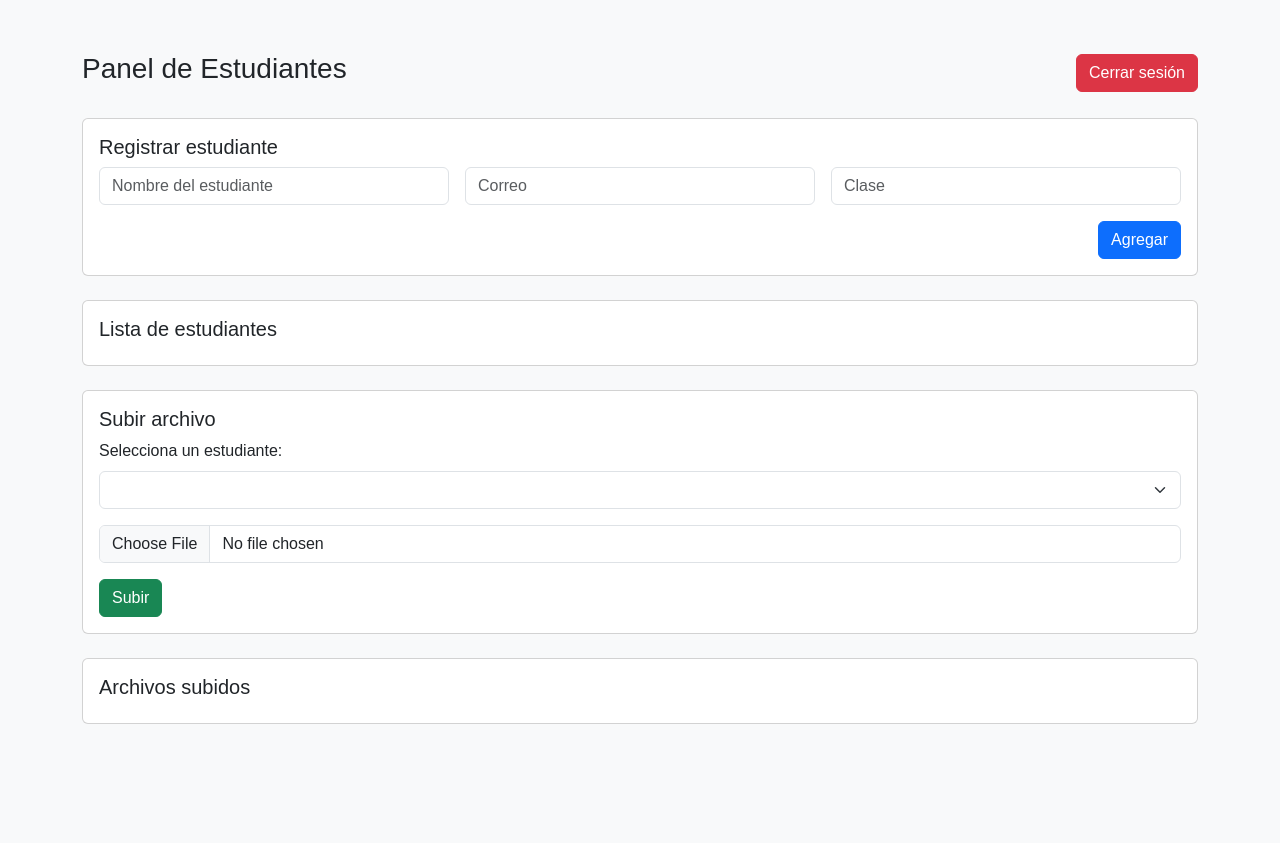
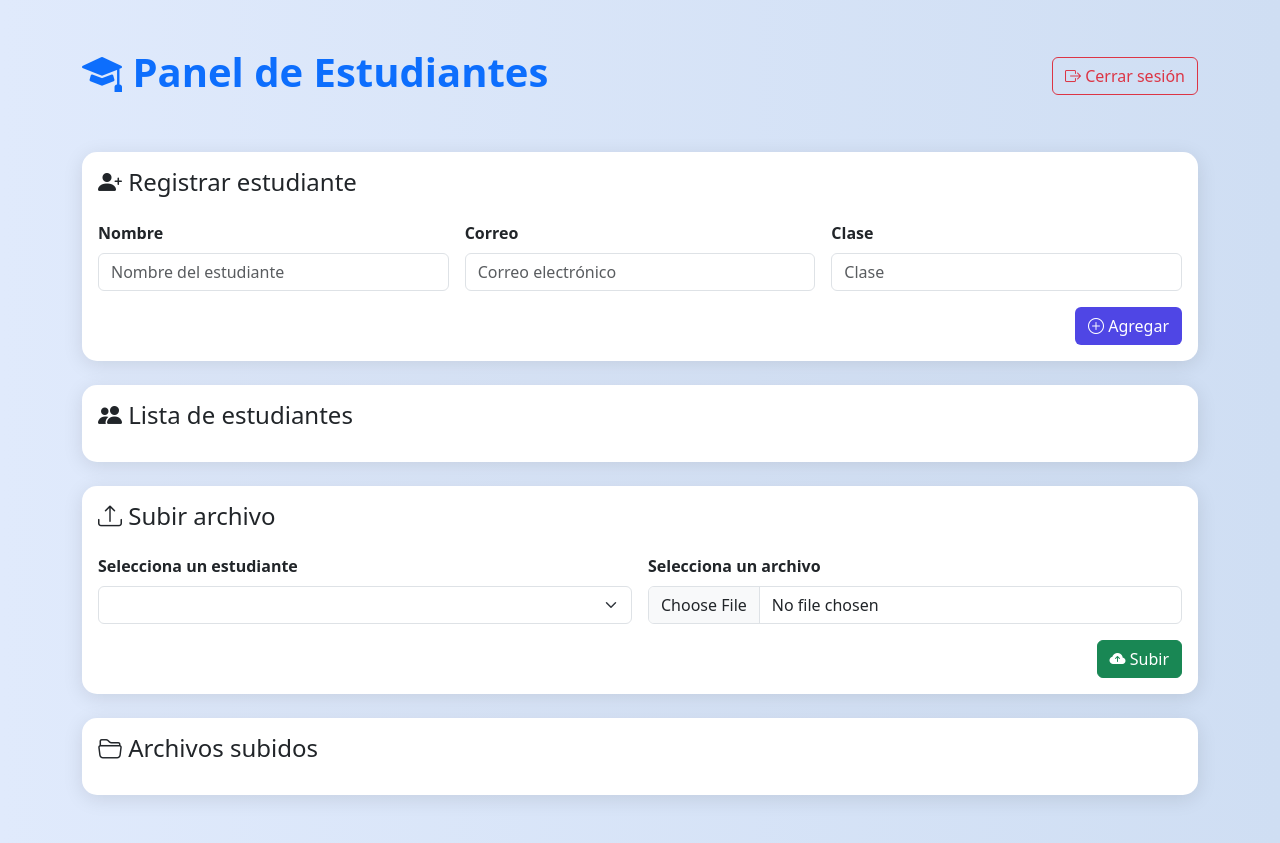
Before and after one commit to RicardoJB1/Cloud_computing-, a plain HTML site: page dashboard.html in a window 1280 px wide. Before the commit the page ends 800 px from the top, so only its background shows below. Drawn offline with nearby package versions, Linux system fonts and the light colour scheme; no server answers.

Commit message:
agregando mas esilos

```diff
--- a/dashboard.html
+++ b/dashboard.html
@@ -2,7 +2,7 @@
 <html lang="es">
 <head>
   <meta charset="UTF-8">
-  <title>Panel - Estudiantes</title>
+  <title>Panel de Estudiantes</title>
 
   <!-- Bootstrap CSS -->
   <link
@@ -10,36 +10,71 @@
     rel="stylesheet"
   />
 
+  <!-- Íconos (opcional para darle vida a los botones) -->
+  <link rel="stylesheet" href="https://cdn.jsdelivr.net/npm/bootstrap-icons@1.10.5/font/bootstrap-icons.css">
+
+  <!-- Estilos personalizados -->
+  <style>
+    body {
+      background: linear-gradient(to right, #e0eafc, #cfdef3);
+      min-height: 100vh;
+    }
+    .card {
+      box-shadow: 0 4px 20px rgba(0, 0, 0, 0.1);
+      border: none;
+      border-radius: 15px;
+    }
+    .list-group-item {
+      border-radius: 10px;
+      margin-bottom: 10px;
+    }
+    .btn-custom {
+      background-color: #4f46e5;
+      color: white;
+    }
+    .btn-custom:hover {
+      background-color: #4338ca;
+    }
+    .form-label {
+      font-weight: 600;
+    }
+  </style>
+
   <!-- Supabase -->
   <script src="https://cdn.jsdelivr.net/npm/@supabase/supabase-js@2"></script>
+</head>
+<body>
 
-  <!-- Tu propio CSS (si lo deseas conservar) -->
-  <link rel="stylesheet" href="styles.css" />
-</head>
-<body class="bg-light">
-
-  <div class="container py-4">
-    <div class="d-flex justify-content-between align-items-center mb-4">
-      <h1 class="h3">Panel de Estudiantes</h1>
-      <button onclick="cerrarSesion()" class="btn btn-danger">Cerrar sesión</button>
+  <div class="container py-5">
+    <!-- Encabezado -->
+    <div class="d-flex justify-content-between align-items-center mb-5">
+      <h1 class="fw-bold text-primary"><i class="bi bi-mortarboard-fill"></i> Panel de Estudiantes</h1>
+      <button onclick="cerrarSesion()" class="btn btn-outline-danger">
+        <i class="bi bi-box-arrow-right"></i> Cerrar sesión
+      </button>
     </div>
 
     <!-- Registrar estudiante -->
     <div class="card mb-4">
       <div class="card-body">
-        <h5 class="card-title">Registrar estudiante</h5>
+        <h4 class="mb-4"><i class="bi bi-person-plus-fill"></i> Registrar estudiante</h4>
         <div class="row g-3">
           <div class="col-md-4">
-            <input type="text" id="nombre" placeholder="Nombre del estudiante" class="form-control" />
+            <label class="form-label">Nombre</label>
+            <input type="text" id="nombre" class="form-control" placeholder="Nombre del estudiante" />
           </div>
           <div class="col-md-4">
-            <input type="email" id="correo" placeholder="Correo" class="form-control" />
+            <label class="form-label">Correo</label>
+            <input type="email" id="correo" class="form-control" placeholder="Correo electrónico" />
           </div>
           <div class="col-md-4">
-            <input type="text" id="clase" placeholder="Clase" class="form-control" />
+            <label class="form-label">Clase</label>
+            <input type="text" id="clase" class="form-control" placeholder="Clase" />
           </div>
-          <div class="col-12 text-end">
-            <button onclick="agregarEstudiante()" class="btn btn-primary">Agregar</button>
+          <div class="col-12 text-end mt-3">
+            <button onclick="agregarEstudiante()" class="btn btn-custom">
+              <i class="bi bi-plus-circle"></i> Agregar
+            </button>
           </div>
         </div>
       </div>
@@ -48,7 +83,7 @@
     <!-- Lista de estudiantes -->
     <div class="card mb-4">
       <div class="card-body">
-        <h5 class="card-title">Lista de estudiantes</h5>
+        <h4 class="mb-3"><i class="bi bi-people-fill"></i> Lista de estudiantes</h4>
         <ul id="lista-estudiantes" class="list-group"></ul>
       </div>
     </div>
@@ -56,31 +91,38 @@
     <!-- Subir archivo -->
     <div class="card mb-4">
       <div class="card-body">
-        <h5 class="card-title">Subir archivo</h5>
-        <div class="mb-3">
-          <label for="estudiante" class="form-label">Selecciona un estudiante:</label>
-          <select id="estudiante" class="form-select"></select>
+        <h4 class="mb-4"><i class="bi bi-upload"></i> Subir archivo</h4>
+        <div class="row g-3">
+          <div class="col-md-6">
+            <label for="estudiante" class="form-label">Selecciona un estudiante</label>
+            <select id="estudiante" class="form-select"></select>
+          </div>
+          <div class="col-md-6">
+            <label for="archivo" class="form-label">Selecciona un archivo</label>
+            <input type="file" id="archivo" class="form-control" />
+          </div>
+          <div class="col-12 text-end mt-3">
+            <button onclick="subirArchivo()" class="btn btn-success">
+              <i class="bi bi-cloud-arrow-up-fill"></i> Subir
+            </button>
+          </div>
         </div>
-        <div class="mb-3">
-          <input type="file" id="archivo" class="form-control" />
-        </div>
-        <button onclick="subirArchivo()" class="btn btn-success">Subir</button>
       </div>
     </div>
 
     <!-- Archivos subidos -->
-    <div class="card mb-4">
+    <div class="card">
       <div class="card-body">
-        <h5 class="card-title">Archivos subidos</h5>
+        <h4 class="mb-3"><i class="bi bi-folder2-open"></i> Archivos subidos</h4>
         <ul id="lista-archivos" class="list-group"></ul>
       </div>
     </div>
   </div>
 
-  <!-- Bootstrap JS (opcional, para componentes como dropdowns/modales) -->
+  <!-- Bootstrap JS -->
   <script src="https://cdn.jsdelivr.net/npm/bootstrap@5.3.3/dist/js/bootstrap.bundle.min.js"></script>
 
-  <!-- Tu script JS -->
+  <!-- Tu JS -->
   <script src="js/dashboard.js" defer></script>
 </body>
 </html>
```
